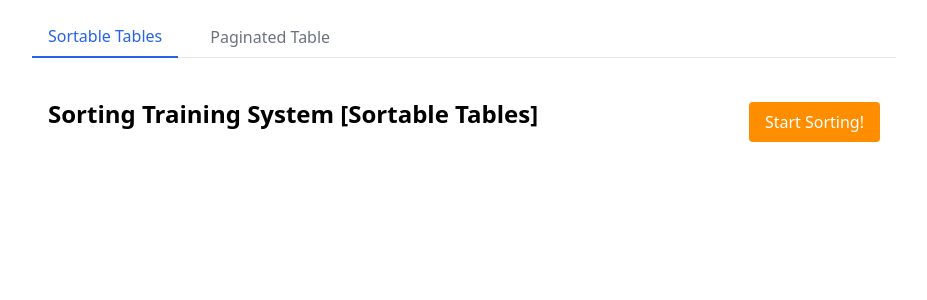
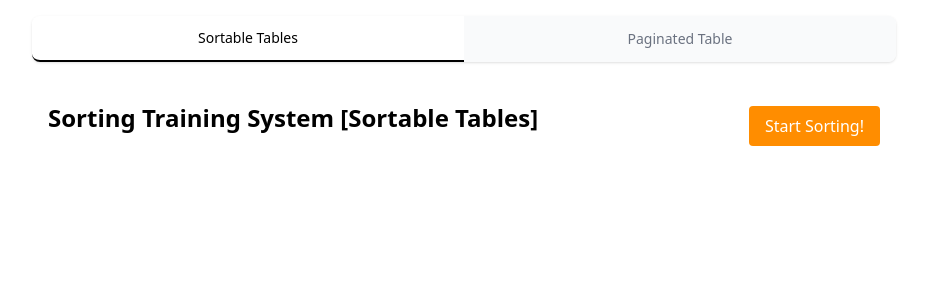
Before and after one commit to Iftee97/sender-task, a Vue app: page / in a window 1280 px wide. Shown: the top 300 px of the page, without its empty margins (176-1103 px from the left). Built offline with nearby package versions, Linux system fonts and the light colour scheme.

Commit message:
update tab design

```diff
--- a/src/App.vue
+++ b/src/App.vue
@@ -1,24 +1,24 @@
 <template>
   <div class="p-4 max-w-4xl mx-auto">
-    <div class="flex space-x-4 mb-6 border-b">
+    <div class="flex bg-white rounded-lg shadow mb-6">
       <button
         @click="activeTab = 'sortable'"
-        class="px-4 py-2 -mb-px"
+        class="flex-1 px-6 py-3 text-sm font-medium rounded-l-lg"
         :class="
           activeTab === 'sortable'
-            ? 'text-blue-600 border-b-2 border-blue-600 font-medium'
-            : 'text-gray-500 hover:text-gray-700'
+            ? 'bg-white text-black border-b-2 border-black'
+            : 'text-gray-500 hover:text-gray-700 bg-gray-50'
         "
       >
         Sortable Tables
       </button>
       <button
         @click="activeTab = 'paginated'"
-        class="px-4 py-2 -mb-px"
+        class="flex-1 px-6 py-3 text-sm font-medium rounded-r-lg"
         :class="
           activeTab === 'paginated'
-            ? 'text-blue-600 border-b-2 border-blue-600 font-medium'
-            : 'text-gray-500 hover:text-gray-700'
+            ? 'bg-white text-black border-b-2 border-black'
+            : 'text-gray-500 hover:text-gray-700 bg-gray-50'
         "
       >
         Paginated Table
```
